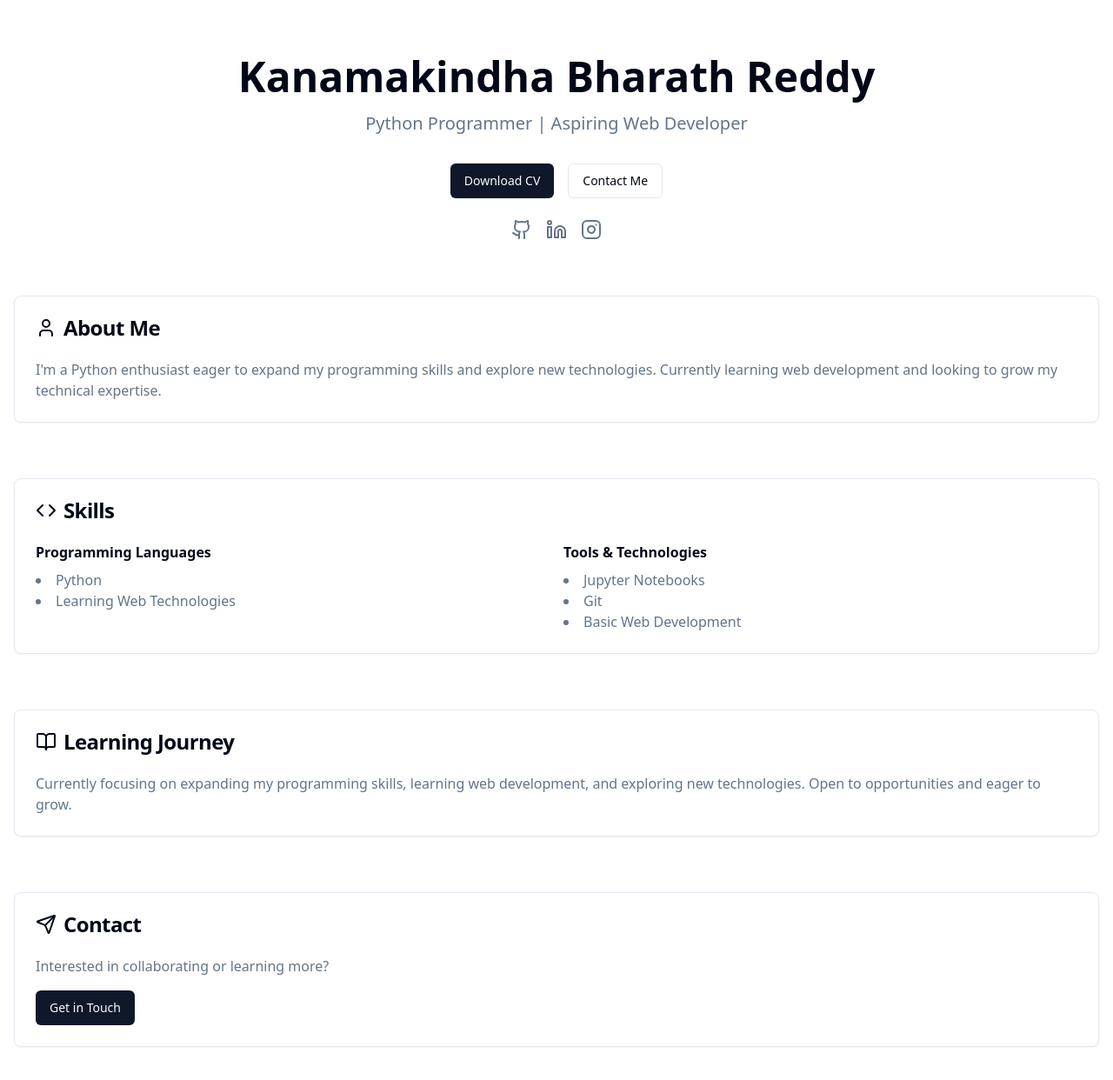
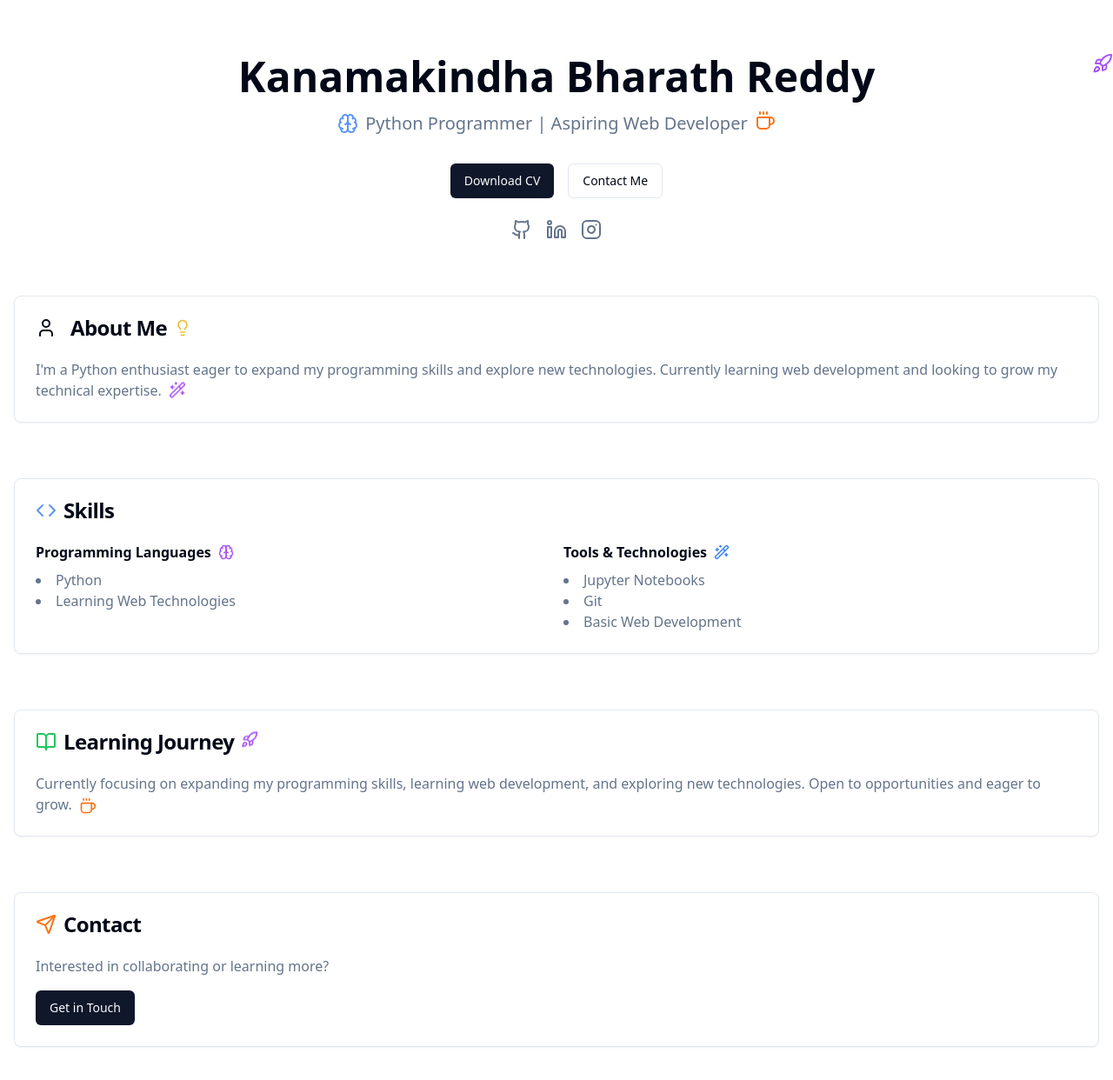
Before and after one commit to kanamakindhabharathreddy/portfolio-prompt-project, a React (Vite) app: page / in a window 1280 px wide. Shown: the top 1242 px of the page at 87% size. Built offline with nearby package versions, Linux system fonts and the light colour scheme.

Commit message:
Add fun animations and creative elements
Implement animations and creative design elements to enhance the user experience.

```diff
--- a/src/pages/Index.tsx
+++ b/src/pages/Index.tsx
@@ -2,43 +2,58 @@
 import React from 'react';
 import { Button } from "@/components/ui/button";
 import { Card, CardContent, CardHeader, CardTitle } from "@/components/ui/card";
-import { Code, User, BookOpen, Send, Github, Linkedin, Instagram } from 'lucide-react';
+import { Code, User, BookOpen, Send, Github, Linkedin, Instagram, Rocket, Brain, Coffee, LightbulbIcon, Wand2 } from 'lucide-react';
 
 const Index = () => {
   return (
     <div className="min-h-screen bg-background text-foreground">
       <div className="container mx-auto px-4 py-16">
-        {/* Hero Section */}
-        <section className="text-center mb-16">
-          <h1 className="text-5xl font-bold mb-4">Kanamakindha Bharath Reddy</h1>
-          <p className="text-xl text-muted-foreground mb-8">
+        {/* Hero Section with Animation */}
+        <section className="text-center mb-16 animate-fade-in">
+          <div className="relative">
+            <h1 className="text-5xl font-bold mb-4 hover:scale-105 transition-transform duration-200">
+              Kanamakindha Bharath Reddy
+            </h1>
+            <Rocket className="absolute -right-4 top-0 text-purple-500 animate-bounce" size={24} />
+          </div>
+          <p className="text-xl text-muted-foreground mb-8 flex items-center justify-center gap-2">
+            <Brain className="text-blue-500 animate-pulse" size={24} />
             Python Programmer | Aspiring Web Developer
+            <Coffee className="text-orange-500 animate-bounce" size={24} />
           </p>
           <div className="flex justify-center space-x-4">
-            <Button variant="default">Download CV</Button>
-            <Button variant="outline">Contact Me</Button>
+            <Button variant="default" className="hover:scale-105 transition-all duration-200 hover:bg-purple-600">
+              Download CV
+            </Button>
+            <Button variant="outline" className="hover:scale-105 transition-all duration-200">
+              Contact Me
+            </Button>
           </div>
 
-          {/* Social Links */}
+          {/* Social Links with Hover Effects */}
           <div className="flex justify-center space-x-4 mt-6">
-            <a href="https://github.com/yourusername" target="_blank" rel="noopener noreferrer">
-              <Github className="text-muted-foreground hover:text-primary" size={24} />
+            <a href="https://github.com/yourusername" target="_blank" rel="noopener noreferrer"
+               className="transform transition-all duration-200 hover:scale-125">
+              <Github className="text-muted-foreground hover:text-purple-500" size={24} />
             </a>
-            <a href="https://linkedin.com/in/yourusername" target="_blank" rel="noopener noreferrer">
-              <Linkedin className="text-muted-foreground hover:text-primary" size={24} />
+            <a href="https://linkedin.com/in/yourusername" target="_blank" rel="noopener noreferrer"
+               className="transform transition-all duration-200 hover:scale-125">
+              <Linkedin className="text-muted-foreground hover:text-blue-500" size={24} />
             </a>
-            <a href="https://instagram.com/yourusername" target="_blank" rel="noopener noreferrer">
-              <Instagram className="text-muted-foreground hover:text-primary" size={24} />
+            <a href="https://instagram.com/yourusername" target="_blank" rel="noopener noreferrer"
+               className="transform transition-all duration-200 hover:scale-125">
+              <Instagram className="text-muted-foreground hover:text-pink-500" size={24} />
             </a>
           </div>
         </section>
 
-        {/* About Me */}
-        <section className="mb-16">
-          <Card>
+        {/* About Me with Fun Elements */}
+        <section className="mb-16 transform hover:scale-[1.02] transition-all duration-300">
+          <Card className="hover:shadow-lg hover:shadow-purple-200/50">
             <CardHeader>
-              <CardTitle className="flex items-center">
+              <CardTitle className="flex items-center gap-2">
                 <User className="mr-2" /> About Me
+                <LightbulbIcon className="text-yellow-500 animate-pulse" size={20} />
               </CardTitle>
             </CardHeader>
             <CardContent>
@@ -46,34 +61,41 @@ const Index = () => {
                 I'm a Python enthusiast eager to expand my programming skills
                 and explore new technologies. Currently learning web development
                 and looking to grow my technical expertise.
+                <Wand2 className="inline-block ml-2 text-purple-500 animate-bounce" size={20} />
               </p>
             </CardContent>
           </Card>
         </section>
 
-        {/* Skills */}
-        <section className="mb-16">
-          <Card>
+        {/* Skills with Animation */}
+        <section className="mb-16 transform hover:scale-[1.02] transition-all duration-300">
+          <Card className="hover:shadow-lg hover:shadow-blue-200/50">
             <CardHeader>
               <CardTitle className="flex items-center">
-                <Code className="mr-2" /> Skills
+                <Code className="mr-2 animate-pulse text-blue-500" /> Skills
               </CardTitle>
             </CardHeader>
             <CardContent>
               <div className="grid md:grid-cols-2 gap-4">
-                <div>
-                  <h3 className="font-semibold mb-2">Programming Languages</h3>
+                <div className="hover:scale-105 transition-all duration-200">
+                  <h3 className="font-semibold mb-2 flex items-center gap-2">
+                    Programming Languages
+                    <Brain className="text-purple-500" size={18} />
+                  </h3>
                   <ul className="list-disc list-inside text-muted-foreground">
-                    <li>Python</li>
-                    <li>Learning Web Technologies</li>
+                    <li className="hover:text-purple-500 transition-colors">Python</li>
+                    <li className="hover:text-blue-500 transition-colors">Learning Web Technologies</li>
                   </ul>
                 </div>
-                <div>
-                  <h3 className="font-semibold mb-2">Tools & Technologies</h3>
+                <div className="hover:scale-105 transition-all duration-200">
+                  <h3 className="font-semibold mb-2 flex items-center gap-2">
+                    Tools & Technologies
+                    <Wand2 className="text-blue-500" size={18} />
+                  </h3>
                   <ul className="list-disc list-inside text-muted-foreground">
-                    <li>Jupyter Notebooks</li>
-                    <li>Git</li>
-                    <li>Basic Web Development</li>
+                    <li className="hover:text-purple-500 transition-colors">Jupyter Notebooks</li>
+                    <li className="hover:text-blue-500 transition-colors">Git</li>
+                    <li className="hover:text-green-500 transition-colors">Basic Web Development</li>
                   </ul>
                 </div>
               </div>
@@ -81,12 +103,13 @@ const Index = () => {
           </Card>
         </section>
 
-        {/* Learning Journey */}
-        <section className="mb-16">
-          <Card>
+        {/* Learning Journey with Creative Elements */}
+        <section className="mb-16 transform hover:scale-[1.02] transition-all duration-300">
+          <Card className="hover:shadow-lg hover:shadow-green-200/50">
             <CardHeader>
               <CardTitle className="flex items-center">
-                <BookOpen className="mr-2" /> Learning Journey
+                <BookOpen className="mr-2 text-green-500" /> Learning Journey
+                <Rocket className="ml-2 text-purple-500 animate-bounce" size={20} />
               </CardTitle>
             </CardHeader>
             <CardContent>
@@ -94,24 +117,27 @@ const Index = () => {
                 Currently focusing on expanding my programming skills,
                 learning web development, and exploring new technologies.
                 Open to opportunities and eager to grow.
+                <Coffee className="inline-block ml-2 text-orange-500" size={20} />
               </p>
             </CardContent>
           </Card>
         </section>
 
-        {/* Contact */}
-        <section>
-          <Card>
+        {/* Contact with Animation */}
+        <section className="transform hover:scale-[1.02] transition-all duration-300">
+          <Card className="hover:shadow-lg hover:shadow-orange-200/50">
             <CardHeader>
               <CardTitle className="flex items-center">
-                <Send className="mr-2" /> Contact
+                <Send className="mr-2 text-orange-500" /> Contact
               </CardTitle>
             </CardHeader>
             <CardContent>
               <p className="text-muted-foreground mb-4">
                 Interested in collaborating or learning more?
               </p>
-              <Button>Get in Touch</Button>
+              <Button className="hover:scale-105 transition-all duration-200 hover:bg-purple-600">
+                Get in Touch
+              </Button>
             </CardContent>
           </Card>
         </section>
```
